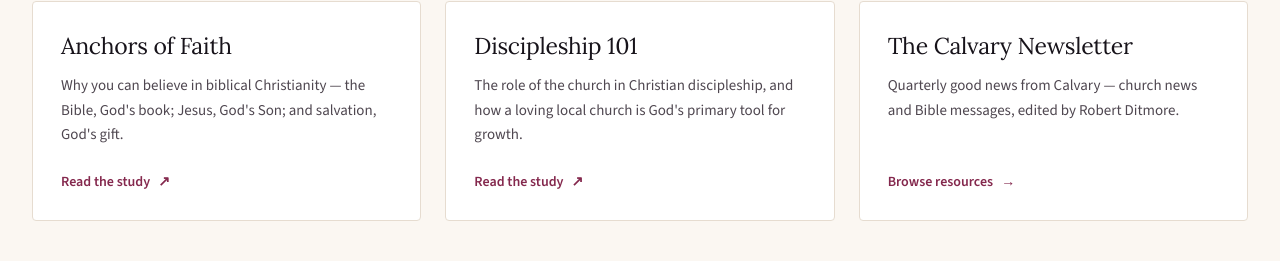
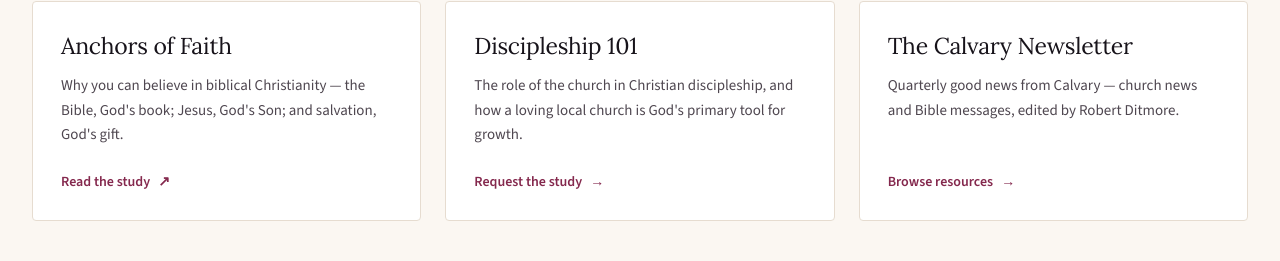
Before and after one commit to edesent/calvarybaptistnews-redesign, a Next.js app: page / in a window 1280 px wide. Shown: the part 9183-9444 px from the top of the page. Built offline with nearby package versions, Linux system fonts and the light colour scheme.

Commit message:
Replace unsafe study download on homepage

```diff
--- a/src/app/page.tsx
+++ b/src/app/page.tsx
@@ -511,9 +511,9 @@ export default function HomePage() {
               title: "Discipleship 101",
               blurb:
                 "The role of the church in Christian discipleship, and how a loving local church is God's primary tool for growth.",
-              href: SITE.discipleshipPdf,
-              cta: "Read the study",
-              external: true,
+              href: "/contact",
+              cta: "Request the study",
+              external: false,
             },
             {
               title: "The Calvary Newsletter",
```
